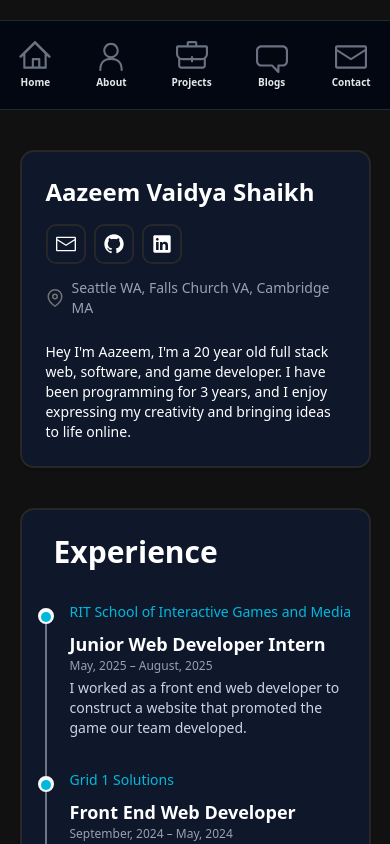
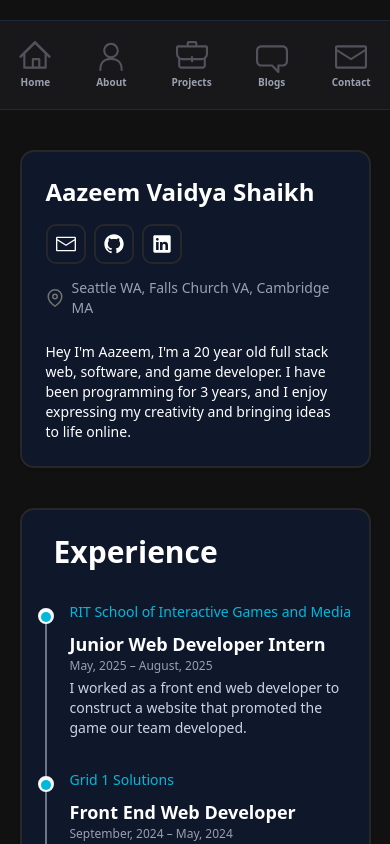
Before and after one commit to AazeemVS/Portfolio-Site, a React (Vite) app in the folder my-portfolio/: page / in a window 390 px wide. Shown: the top 844 px of the page. Built offline with nearby package versions, Linux system fonts and the light colour scheme.

Commit message:
updated font colors for mobile nav bar icons, text, and background box color

```diff
--- a/my-portfolio/src/components/ui/navbar.tsx
+++ b/my-portfolio/src/components/ui/navbar.tsx
@@ -159,7 +159,7 @@ function NavBar() {
         <div className="flex justify-center">
           <div className="max-w-md rounded-lg">
             <NavigationMenu className="w-full">
-              <NavigationMenuList className="flex justify-between items-center px-2 py-2 border border-gray-800 bg-gray-950 rounded-lg">
+              <NavigationMenuList className="flex justify-between items-center px-2 py-2 border border-gray-800 bg-zinc-900 rounded-lg">
                 {mobileNavItems.map((item) => {
                   const Icon = item.icon;
                   return (
@@ -176,14 +176,14 @@ function NavBar() {
                             className={`w-8 h-8 ${
                               isActive(item.path)
                                 ? "text-cyan-700"
-                                : "text-gray-500"
+                                : "text-zinc-600"
                             }`}
                           />
                           <span
                             className={`text-[10px] mt-0.5 ${
                               isActive(item.path)
                                 ? "text-cyan-700 font-medium"
-                                : "text-gray-200"
+                                : "text-gray-400"
                             }`}
                           >
                             {item.label}
```
